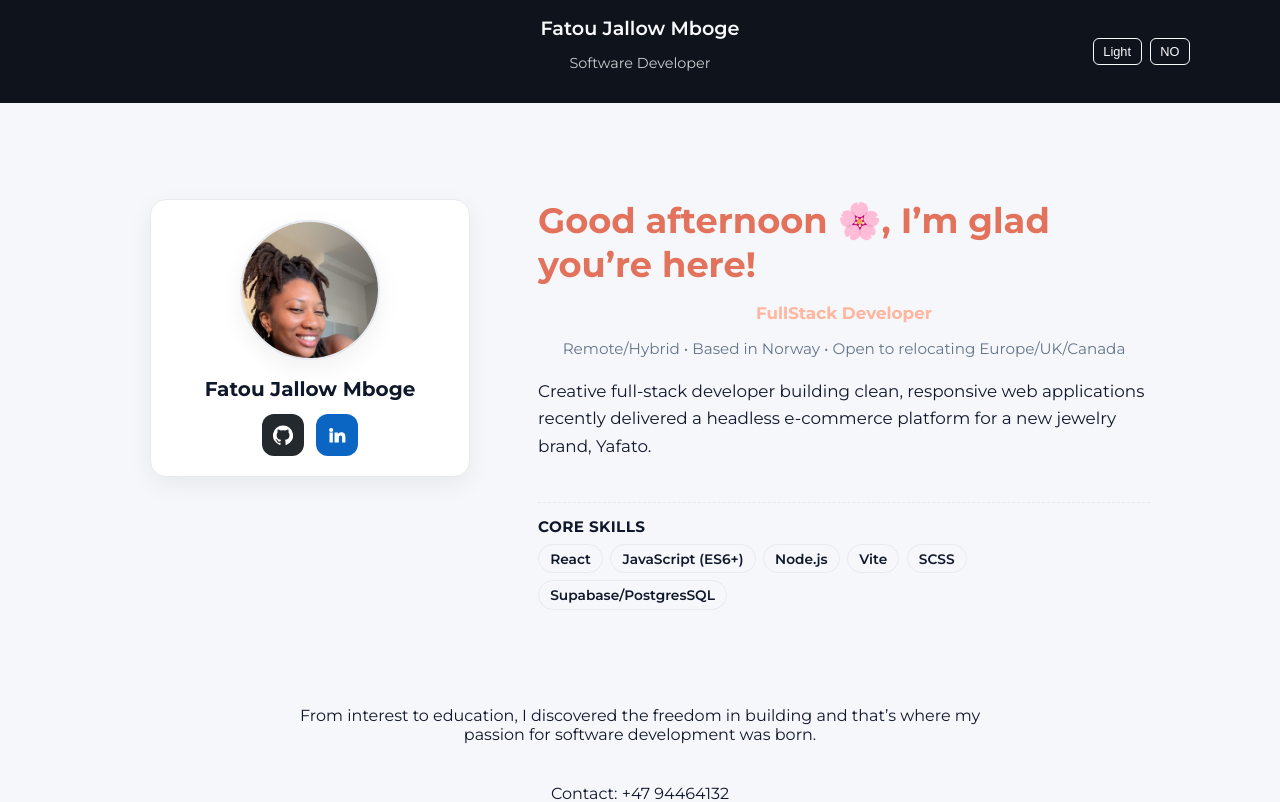
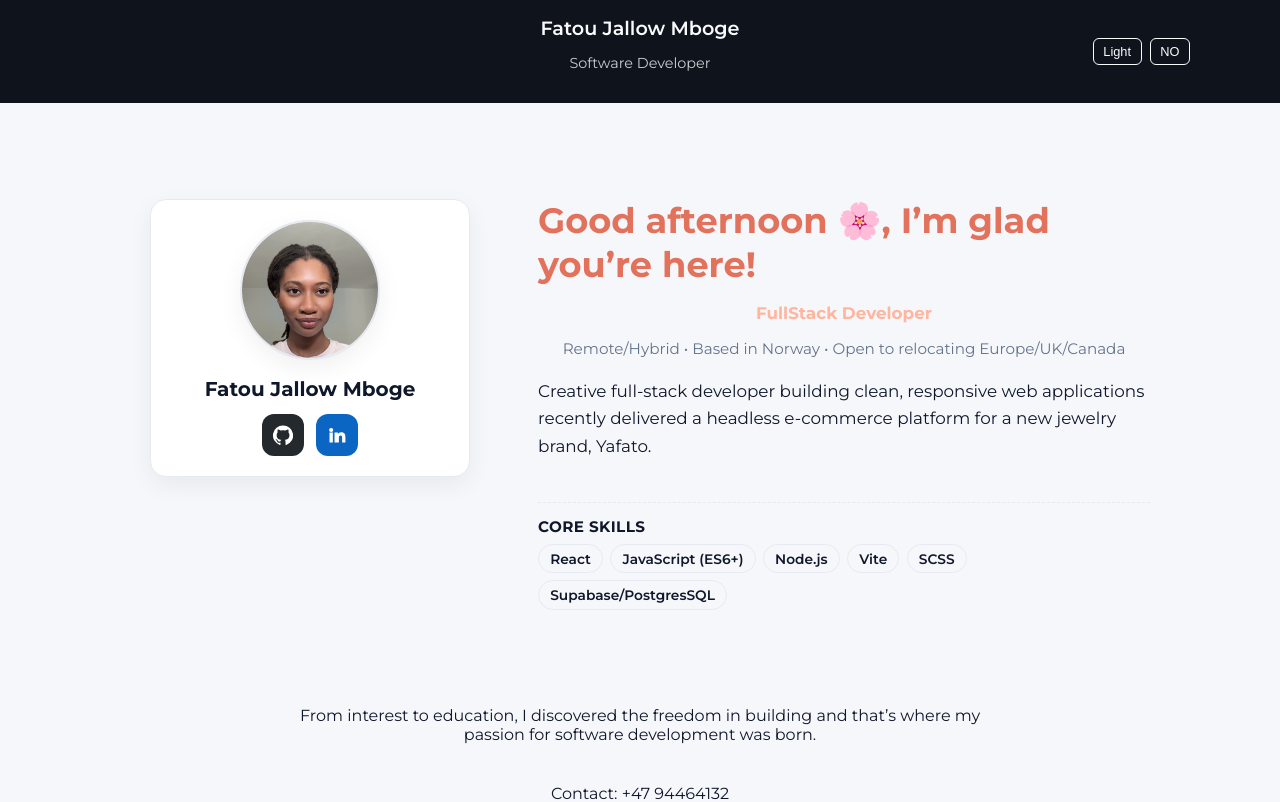
Before and after one commit to fantadiallo/fatoujallow-fullstack, a React (Vite) app: page / in a window 1280 px wide. Shown: the top 802 px of the page. Built offline with nearby package versions, Linux system fonts and the light colour scheme.

Commit message:
add: photo

```diff
--- a/src/components/Hero/Hero.jsx
+++ b/src/components/Hero/Hero.jsx
@@ -16,7 +16,7 @@ export default function Hero() {
       <div className={styles.inner}>
         <div className={styles.left}>
           <div className={styles.profileCard}>
-            <img className={styles.photo} src="./IMG_1181.JPG" alt={t.name} />
+            <img className={styles.photo} src="./fatouPhoto.jpg" alt={t.name} />
             <h1 id="hero-heading" className={styles.name}>{t.name}</h1>
 
             <div className={styles.socials}>
```
Also changed, not shown: public/IMG_1181.JPG (deleted), public/fatouPhoto.jpg (added).
